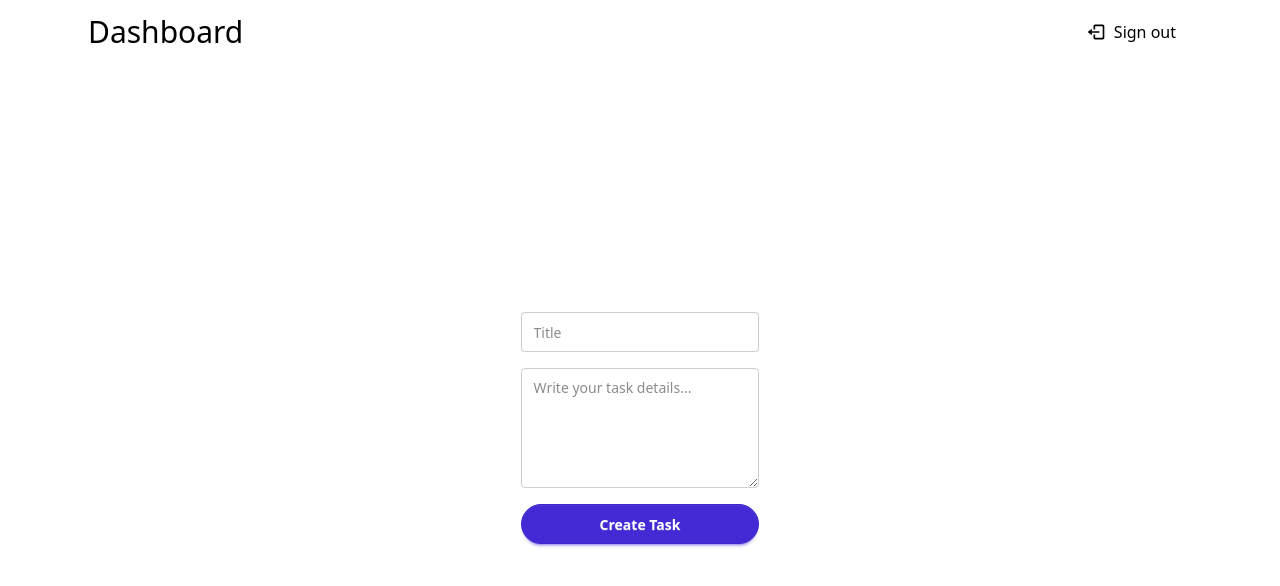
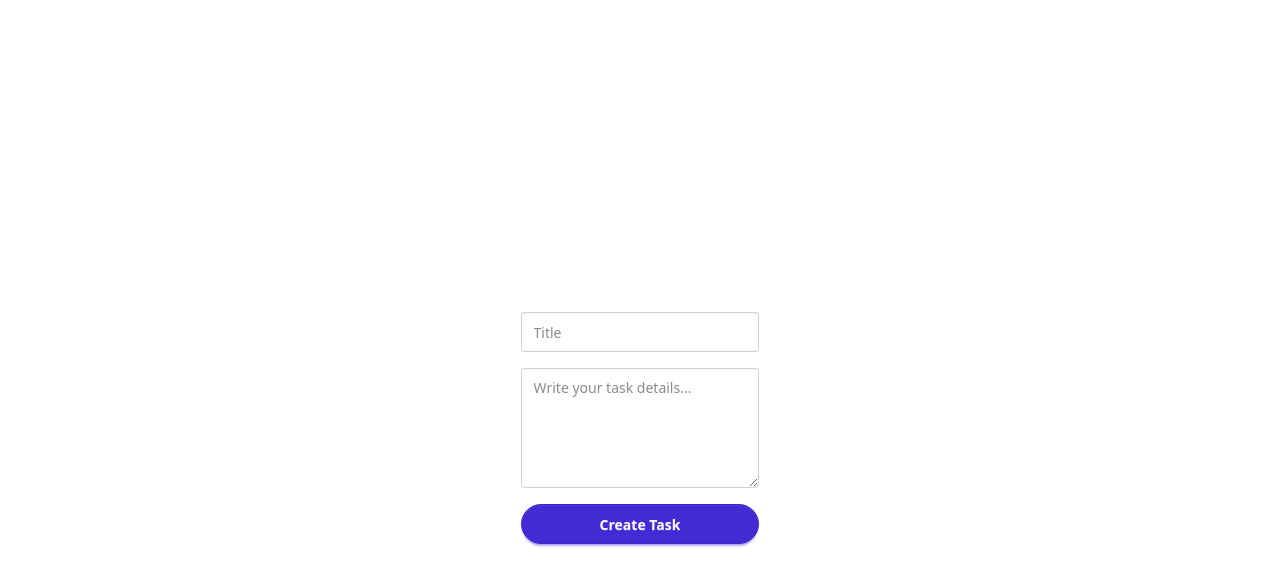
Before and after one commit to 0Amrith0/TS-todo, a React (Vite) app in the folder frontend/: page /create in a window 1280 px wide. Shown: the top 586 px of the page. Built offline with nearby package versions, Linux system fonts and the light colour scheme; no server answers.

Commit message:
Update CreatePage.tsx

```diff
--- a/frontend/src/pages/CreatePage.tsx
+++ b/frontend/src/pages/CreatePage.tsx
@@ -2,7 +2,6 @@ import { useState, type ChangeEvent, type FormEvent } from "react";
 import { useMutation, useQueryClient } from "@tanstack/react-query";
 import { useNavigate } from "react-router-dom";
 import toast from "react-hot-toast";
-import NavBar from "../components/NavBar";
 
 interface CreateForm {
   title: string;
@@ -68,7 +67,6 @@ const CreatePage: React.FC = () => {
 
   return (
     <div className="max-w-screen-xl mx-auto flex h-screen">
-      <NavBar/>
       <div className="flex-1 flex flex-col justify-center items-center px-4">
         <form
           className="flex flex-col gap-4 w-full max-w-md"
```
